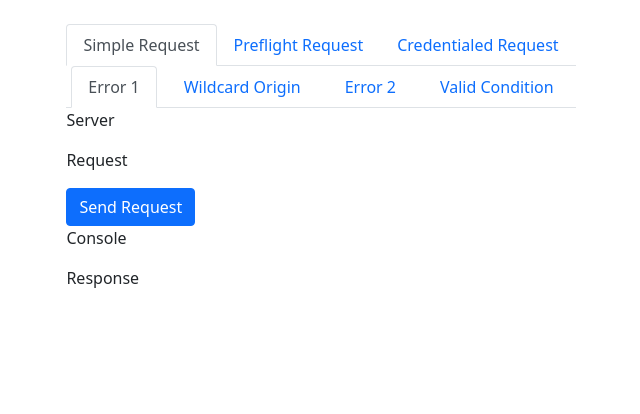
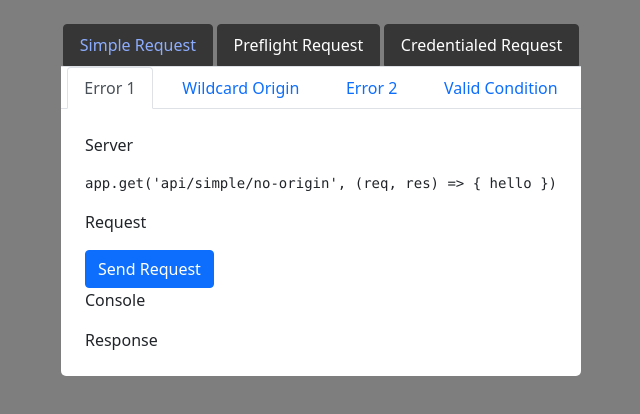
Before and after one commit to chuckchoiboi/cors-tutorial, a React (Create React App) app: page / in a window 1280 px wide. Shown: the top 414 px of the page, without its empty margins (319-959 px from the left). Built offline with nearby package versions, Linux system fonts and the light colour scheme.

Commit message:
primary tabs styling

```diff
--- a/src/App.css
+++ b/src/App.css
@@ -5,3 +5,35 @@
   margin: 0;
   padding: 0;
 }
+
+/* PrimaryTabs */
+
+.PrimaryTabs {
+  background-color: #fff;
+  border-radius: 5px;
+}
+
+.PrimaryTabs > .nav {
+  background-color: #7e7e7e !important;
+}
+
+.PrimaryTabs > .nav-tabs .nav-link {
+  margin-bottom: unset !important;
+  border: 1px solid #363636 !important;
+}
+
+.PrimaryTabs > .nav .nav-item .nav-link {
+  background-color: #363636 !important;
+  color: #fff;
+}
+
+.PrimaryTabs > .nav-tabs .nav-link:focus,
+.nav-tabs .nav-link:hover {
+  color: #bccefd !important;
+}
+
+.PrimaryTabs > .nav-tabs .nav-item.show .nav-link,
+.PrimaryTabs > .nav-tabs .nav-link.active {
+  color: #8dadff !important;
+  border: 1px solid #363636;
+}
--- a/src/components/PrimaryTabs.jsx
+++ b/src/components/PrimaryTabs.jsx
@@ -1,7 +1,7 @@
 const PrimaryTabs = ({tabs, selected, setSelected, setSecondarySelected, children}) => {
 
     return (
-        <div>
+        <div className="PrimaryTabs">
             <ul className="nav nav-tabs d-flex justify-content-around">
                 {
                     tabs.map( (tab, idx) => {
--- a/src/components/Tab.jsx
+++ b/src/components/Tab.jsx
@@ -9,8 +9,13 @@ const Tab = ({data}) => {
     }
 
     return (
-        <div className="Tab">
+        <div className="Tab m-4">
             <p>Server</p>
+                <pre>
+                app.get('api/simple/no-origin', (req, res) =&gt; &#123;
+                hello
+                &#125;)
+                </pre>
             <p>Request</p>
             <button className="btn btn-primary" onClick={() => {sendReq(data)}}>Send Request</button>
             <p>Console</p>
--- a/src/index.css
+++ b/src/index.css
@@ -1,13 +1,12 @@
 body {
   margin: 0;
-  font-family: -apple-system, BlinkMacSystemFont, 'Segoe UI', 'Roboto', 'Oxygen',
-    'Ubuntu', 'Cantarell', 'Fira Sans', 'Droid Sans', 'Helvetica Neue',
-    sans-serif;
+  font-family: -apple-system, BlinkMacSystemFont, 'Segoe UI', 'Roboto', 'Oxygen', 'Ubuntu',
+    'Cantarell', 'Fira Sans', 'Droid Sans', 'Helvetica Neue', sans-serif;
   -webkit-font-smoothing: antialiased;
   -moz-osx-font-smoothing: grayscale;
+  background-color: #7e7e7e !important;
 }
 
 code {
-  font-family: source-code-pro, Menlo, Monaco, Consolas, 'Courier New',
-    monospace;
+  font-family: source-code-pro, Menlo, Monaco, Consolas, 'Courier New', monospace;
 }
```
